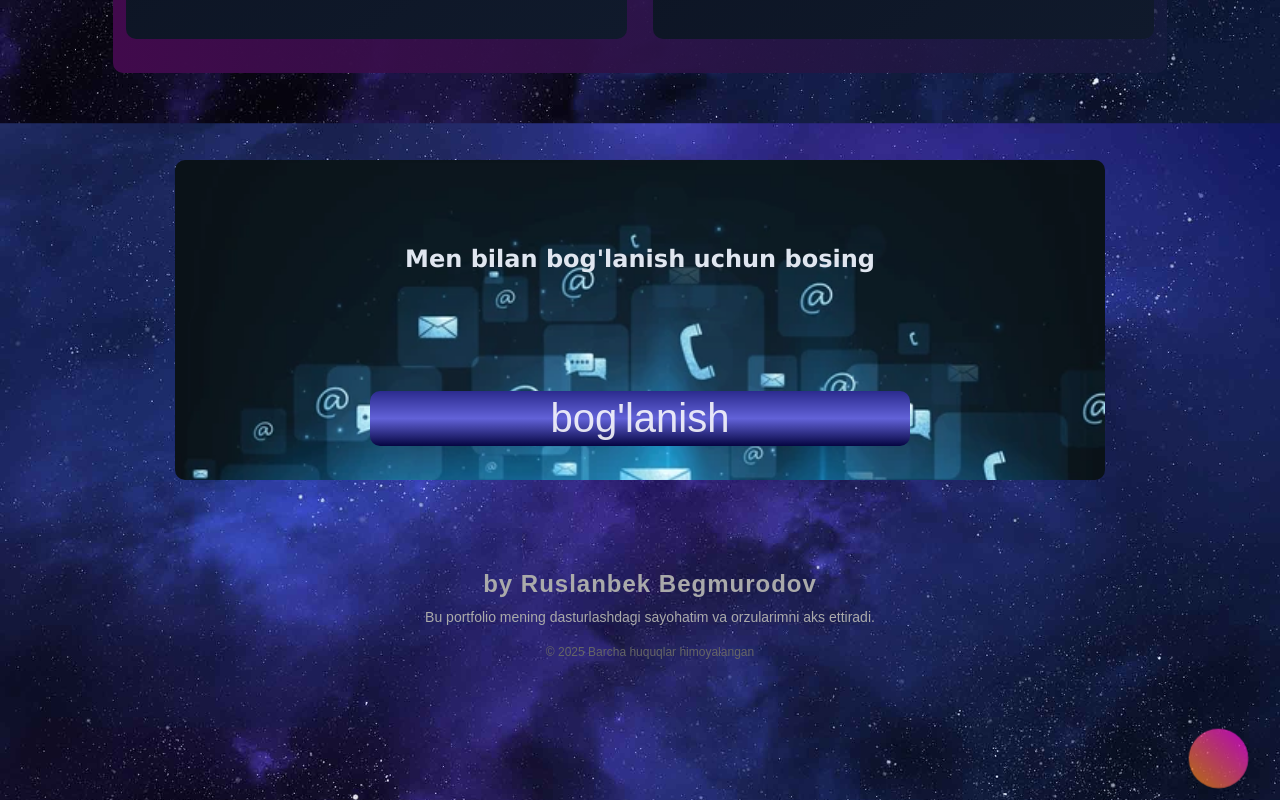
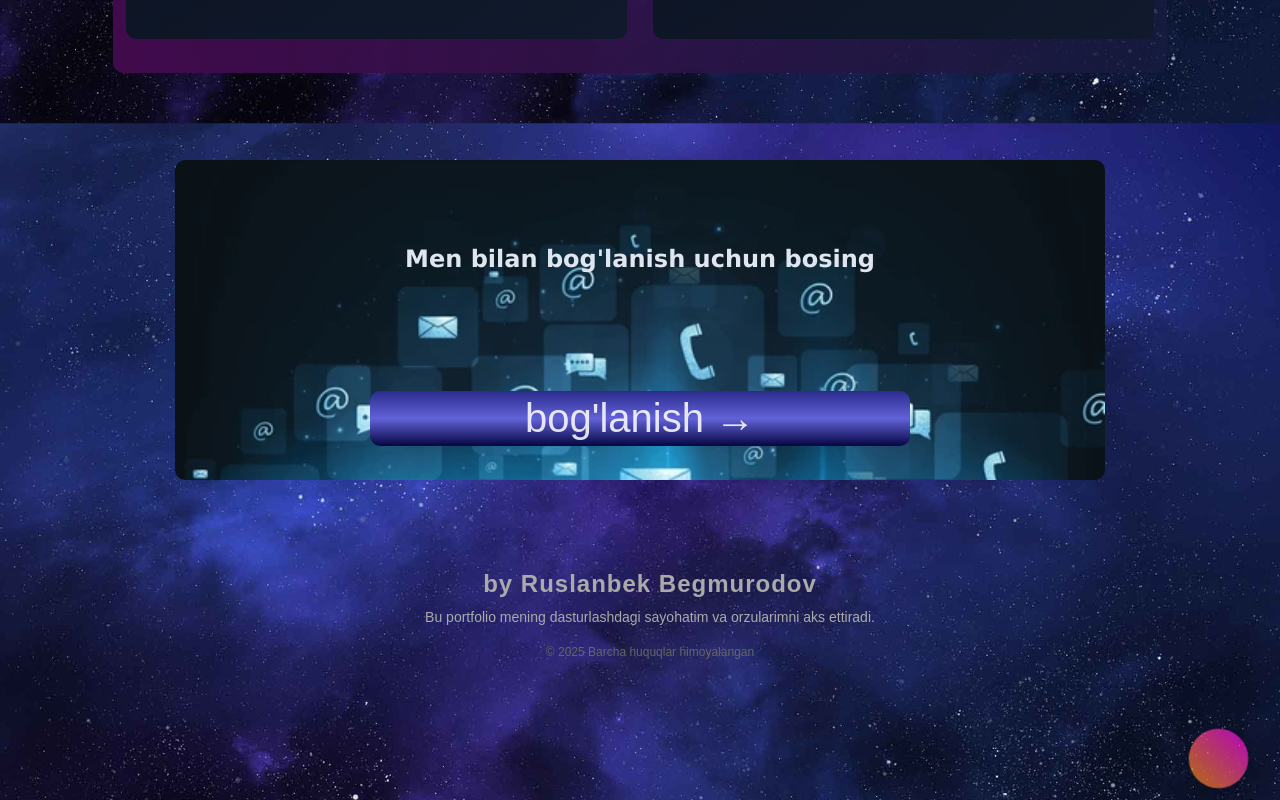
Before and after one commit to ruslanbegmurodov777-wq/begmurodovruz, a React (Create React App) app: page / in a window 1280 px wide. Shown: the part 2436-3236 px from the top of the page. Built offline with nearby package versions, Linux system fonts and the light colour scheme.

Commit message:
Update home.jsx

```diff
--- a/src/pages/home.jsx
+++ b/src/pages/home.jsx
@@ -107,7 +107,7 @@ export default function Home() {
       <div className="contact-home">
         <h2>Men bilan bog'lanish uchun bosing</h2>{" "}
         <Link className="contact-link" to="/contact">
-          bog'lanish
+          bog'lanish →
         </Link>
       </div>
       <footer className="footer">
```
